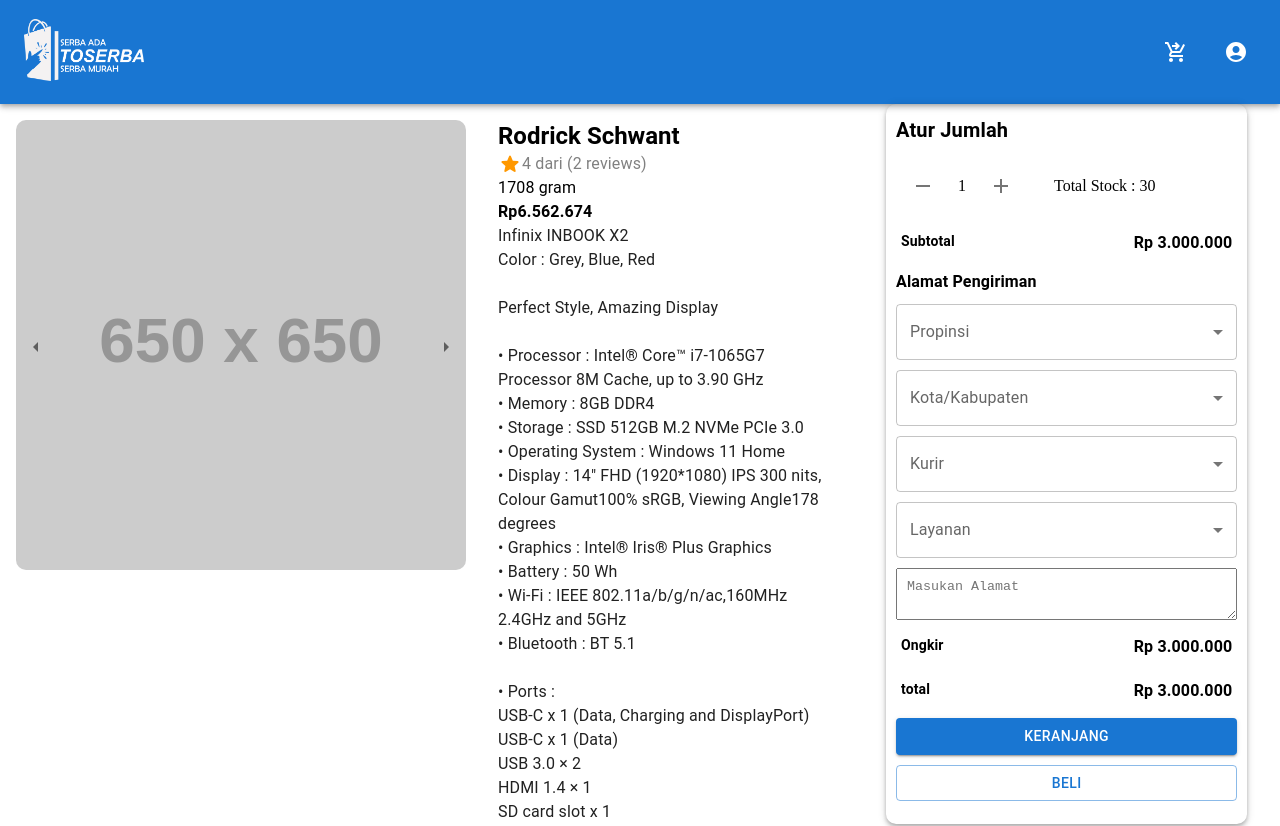
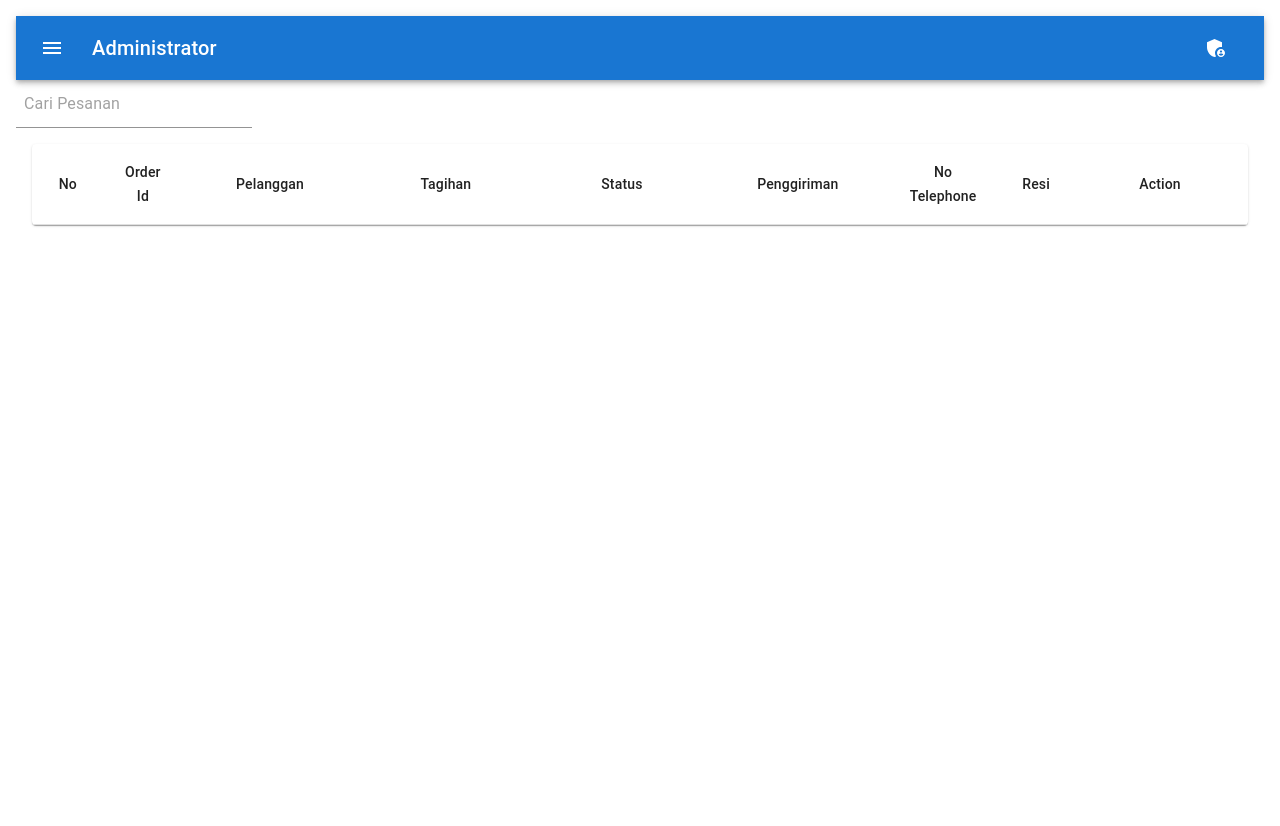
Before and after one commit to laminsurachman/ecommers-mern-toserba, a React (Vite) app in the folder client/: page /admin-pesanan in a window 1280 px wide. Shown: the top 826 px of the page. Built offline with nearby package versions, Linux system fonts and the light colour scheme.

Commit message:
membuat OrderPage admin

```diff
--- a/client/src/App.jsx
+++ b/client/src/App.jsx
@@ -8,6 +8,7 @@
 import Dashboard from "./pages/admin/dashboard/Dashboard";
 import UserPage from "./pages/admin/users/UserPage";
 import ProductsPage from "./pages/admin/products/ProductsPage";
+import OrdersPage from "./pages/admin/orders/OrdersPage";
 function App() {
   return (
     <Router>
@@ -19,7 +20,8 @@
         <Route path="/order" element={<Order />} />
         <Route path="/admin-dashboard" element={<Dashboard />} />
         <Route path="/admin-pelanggan" element={<UserPage />} />{" "}
-        <Route path="/admin-produk" element={<ProductsPage />} />
+        <Route path="/admin-produk" element={<ProductsPage />} />{" "}
+        <Route path="/admin-pesanan" element={<OrdersPage />} />
       </Routes>
     </Router>
   );
--- /dev/null
+++ b/client/src/pages/admin/orders/OrderTable.jsx
@@ -0,0 +1,40 @@
+import { Paper, Table, TableHead, TableRow, TableCell } from "@mui/material";
+const column = [
+  { id: 1, label: "No", width: 30 },
+  { id: 2, label: "Order Id", width: 30 },
+  { id: 3, label: "Pelanggan", width: 120 },
+  { id: 4, label: "Tagihan", width: 120 },
+  { id: 5, label: "Status", width: 120 },
+  { id: 6, label: "Penggiriman", width: 120 },
+  { id: 7, label: "No Telephone", width: 30 },
+  { id: 8, label: "Resi", width: 30 },
+
+  { id: 9, label: "Action", width: 120 },
+];
+const OrderTable = () => {
+  return (
+    <Paper>
+      {" "}
+      <Table>
+        <TableHead>
+          {" "}
+          <TableRow>
+            {column.map((column) => (
+              <TableCell
+                key={column.id}
+                sx={{
+                  width: column.width,
+                  textAlign: "center",
+                }}
+              >
+                {column.label}
+              </TableCell>
+            ))}
+          </TableRow>
+        </TableHead>
+      </Table>
+    </Paper>
+  );
+};
+
+export default OrderTable;
--- /dev/null
+++ b/client/src/pages/admin/orders/OrdersPage.jsx
@@ -0,0 +1,18 @@
+import { Box, Input } from "@mui/material";
+import AdminBar from "../components/Appbar/AdminBar";
+import OrderTable from "./OrderTable";
+const OrdersPage = () => {
+  return (
+    <Box sx={{ height: "100vh", p: 2 }}>
+      <AdminBar />
+      <Box>
+        <Input placeholder="Cari Pesanan" sx={{ p: 1 }} />
+      </Box>
+      <Box sx={{ p: 2 }}>
+        <OrderTable />
+      </Box>
+    </Box>
+  );
+};
+
+export default OrdersPage;
```
